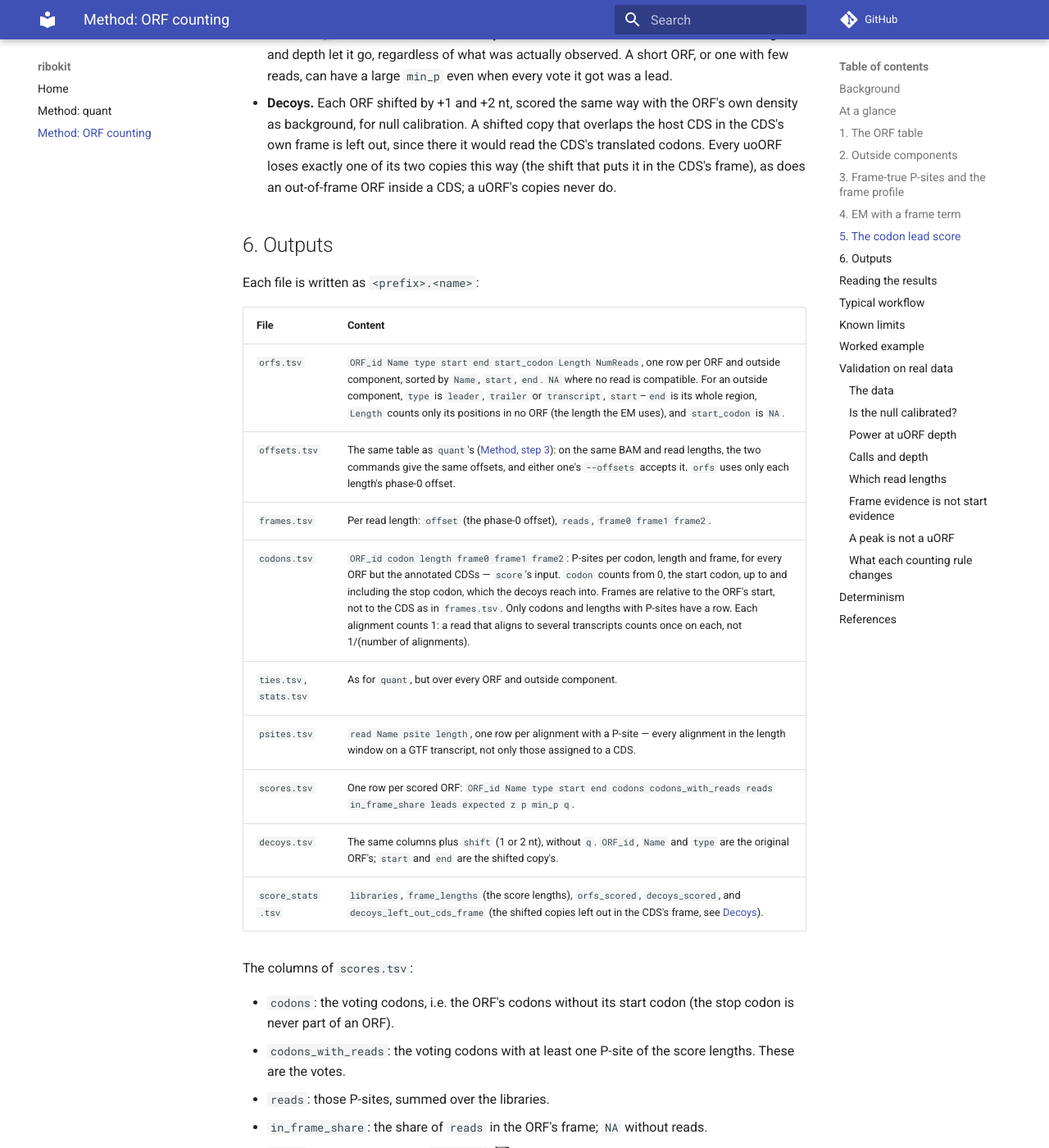
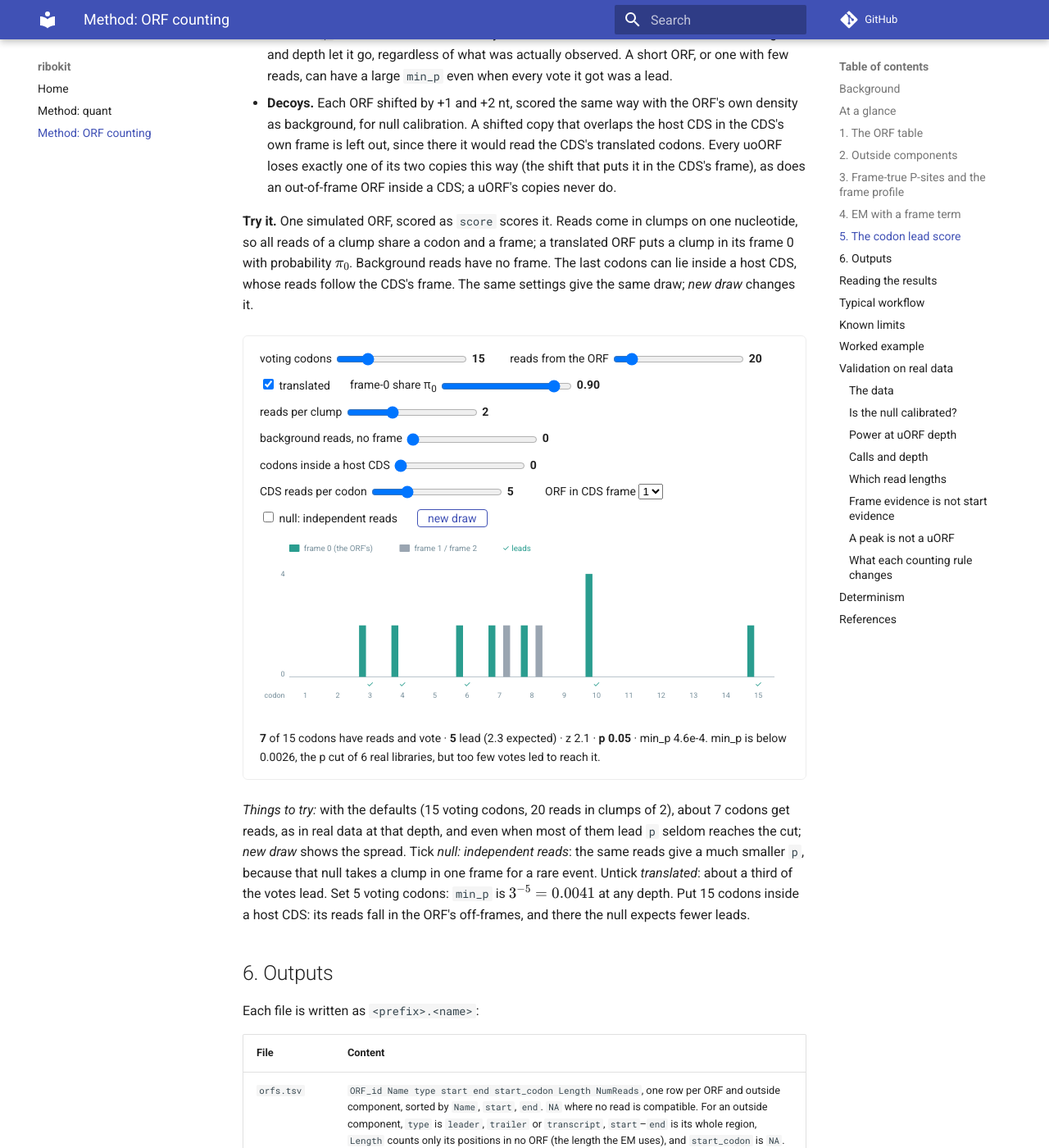
Before and after one commit to katarinagresova/ribokit, an MkDocs documentation site: the page built from docs/orfs.md, in a window 1280 px wide and 1400 px high, scrolled down 10058 px. Shown: the whole window at 82% size. Built offline with MkDocs 1.6.1 and Material for MkDocs 9.7.7, drawn with Linux system fonts in a browser that asks for light colours; comment, search, counter and statistics services are not loaded.

Commit message:
docs: add a score explorer to the codon lead score

```diff
--- /dev/null
+++ b/docs/javascripts/score-explorer.js
@@ -0,0 +1,213 @@
+// Score explorer: ribokit's codon lead score (ribokit.score) on one simulated ORF.
+(function () {
+  "use strict";
+  const NS = "http://www.w3.org/2000/svg";
+  const C = { f0: "#2a9d8f", off: "#9aa5b1", cds: "#4c78a8", text: "#263238", muted: "#78909c", axis: "#b0bec5" };
+  const CUT = 0.0026;   // the p cut of q < 0.05 in orfs.md's 6 real libraries
+
+  // ln k!, for the binomial.
+  const LF = [0];
+  function lnf(k) {
+    while (LF.length <= k) LF.push(LF[LF.length - 1] + Math.log(LF.length));
+    return LF[k];
+  }
+  function binom(k, n, p) {
+    if (k < 0 || k > n) return 0;
+    if (p <= 0) return k === 0 ? 1 : 0;
+    if (p >= 1) return k === n ? 1 : 0;
+    return Math.exp(lnf(n) - lnf(k) - lnf(n - k) + k * Math.log(p) + (n - k) * Math.log(1 - p));
+  }
+  // As score.lead_probability: P(c0 > max(c1, c2)) for n reads, multinomial over the frames with probabilities q.
+  function leadProbability(n, q) {
+    const r = q[1] + q[2] > 0 ? q[1] / (q[1] + q[2]) : 0;
+    let s = 0;
+    for (let k0 = 1; k0 <= n; k0++) {
+      const m = n - k0, lo = Math.max(m - k0 + 1, 0), hi = Math.min(m, k0 - 1);
+      let ahead = 0;
+      for (let c1 = lo; c1 <= hi; c1++) ahead += binom(c1, m, r);
+      s += binom(k0, n, q[0]) * ahead;
+    }
+    return s;
+  }
+  // As score.upper_tail: P(X >= k), X the sum of independent Bernoulli(p).
+  function upperTail(p, k) {
+    let dist = [1];
+    for (const x of p) {
+      const next = new Array(dist.length + 1).fill(0);
+      dist.forEach((d, i) => { next[i] += d * (1 - x); next[i + 1] += d * x; });
+      dist = next;
+    }
+    return Math.min(dist.slice(k).reduce((a, b) => a + b, 0), 1);
+  }
+
+  // Seeded PRNG (mulberry32): the same seed gives the same draw.
+  function prng(seed) {
+    return function () {
+      seed = (seed + 0x6d2b79f5) | 0;
+      let t = Math.imul(seed ^ (seed >>> 15), 1 | seed);
+      t = (t + Math.imul(t ^ (t >>> 7), 61 | t)) ^ t;
+      return ((t ^ (t >>> 14)) >>> 0) / 4294967296;
+    };
+  }
+
+  const piOf = (p) => [p.pi0, (1 - p.pi0) / 2, (1 - p.pi0) / 2];
+  // ORF frame f is CDS frame (f + h) mod 3 for an ORF in frame h of its CDS.
+  const inCds = (p, j) => p.overlap > 0 && j >= p.codons - p.overlap;
+
+  // Reads per voting codon and ORF frame. Reads come in clumps of `clump` reads on one nucleotide: one codon, one frame.
+  function simulate(p, rand) {
+    const counts = Array.from({ length: p.codons }, () => [0, 0, 0]);
+    const pick = (q) => { const u = rand(); return u < q[0] ? 0 : u < q[0] + q[1] ? 1 : 2; };
+    function drop(total, first, span, q) {
+      for (let left = total; left > 0; left -= p.clump) counts[first + Math.floor(rand() * span)][pick(q)] += Math.min(p.clump, left);
+    }
+    const pi = piOf(p), even = [1 / 3, 1 / 3, 1 / 3];
+    drop(p.reads, 0, p.codons, p.translated ? pi : even);
+    drop(p.background, 0, p.codons, even);
+    if (p.overlap > 0)
+      drop(Math.round(p.cdsDensity * p.overlap), p.codons - p.overlap, p.overlap, [0, 1, 2].map((f) => pi[(f + p.cdsFrame) % 3]));
+    return counts;
+  }
+
+  // The null, as in score.py: each position weighted by the ORF's own density (no frame) plus, inside the host CDS,
+  // the CDS's density times 3 pi(that position's frame in the CDS). Densities in reads per nt.
+  function nullQ(p, j) {
+    const pi = piOf(p), dOrf = (p.reads + p.background) / (3 * p.codons), dCds = p.cdsDensity / 3;
+    const w = [0, 1, 2].map((f) => dOrf + (inCds(p, j) ? dCds * 3 * pi[(f + p.cdsFrame) % 3] : 0));
+    const s = w[0] + w[1] + w[2];
+    return s > 0 ? w.map((x) => x / s) : [1 / 3, 1 / 3, 1 / 3];
+  }
+
+  function score(counts, p, independent) {
+    const rows = [];
+    counts.forEach((c, j) => {
+      const n = c[0] + c[1] + c[2];
+      if (!n) return;
+      const q = nullQ(p, j), multi = leadProbability(n, q);
+      rows.push({ j, n, lead: c[0] > Math.max(c[1], c[2]), p: independent ? multi : Math.max(q[0], multi) });
+    });
+    const ps = rows.map((r) => r.p), leads = rows.filter((r) => r.lead).length;
+    const expected = ps.reduce((a, b) => a + b, 0), v = ps.reduce((a, b) => a + b * (1 - b), 0);
+    return { rows, leads, expected, z: v > 0 ? (leads - expected) / Math.sqrt(v) : NaN,
+             p: upperTail(ps, leads), minP: ps.reduce((a, b) => a * b, 1) };
+  }
+
+  function el(tag, attrs, parent) {
+    const e = document.createElementNS(NS, tag);
+    for (const [k, v] of Object.entries(attrs || {})) e.setAttribute(k, v);
+    if (parent) parent.appendChild(e);
+    return e;
+  }
+  function label(parent, x, y, s, attrs) {
+    const t = el("text", Object.assign({ x, y, "font-size": 12, fill: C.text, "text-anchor": "middle" }, attrs), parent);
+    t.textContent = s;
+    return t;
+  }
+  const fmtP = (x) => (x >= 0.01 ? x.toFixed(2) : x.toExponential(1));
+
+  function init() {
+    const root = document.getElementById("score-explorer");
+    if (!root || root.dataset.ready) return;
+    root.dataset.ready = "1";
+    root.innerHTML = "";
+
+    const controls = document.createElement("div");
+    controls.className = "rk-controls";
+    const range = (k, text, min, max, step, value, unit) =>
+      `<label>${text} <input data-k="${k}" type="range" min="${min}" max="${max}" step="${step}" value="${value}"> ` +
+      `<output>${value}</output>${unit ? " " + unit : ""}</label>`;
+    controls.innerHTML =
+      range("codons", "voting codons", 3, 60, 1, 15) +
+      range("reads", "reads from the ORF", 0, 200, 1, 20) +
+      '<label><input data-k="translated" type="checkbox" checked> translated</label>' +
+      range("pi0", "frame-0 share π<sub>0</sub>", 0.34, 0.96, 0.02, 0.9) +
+      range("clump", "reads per clump", 1, 4, 1, 2) +
+      range("background", "background reads, no frame", 0, 100, 1, 0) +
+      range("overlap", "codons inside a host CDS", 0, 30, 1, 0) +
+      range("cdsDensity", "CDS reads per codon", 0, 20, 0.5, 5) +
+      '<label>ORF in CDS frame <select data-k="cdsFrame"><option value="1">1</option><option value="2">2</option></select></label>' +
+      '<label><input data-k="independent" type="checkbox"> null: independent reads</label>' +
+      '<span><button type="button" data-act="draw">new draw</button></span>';
+    root.appendChild(controls);
+    const q = (k) => controls.querySelector(`[data-k="${k}"]`);
+
+    const W = 720, H = 250;
+    const svg = el("svg", { viewBox: `0 0 ${W} ${H}`, role: "img",
+                            "aria-label": "Reads per codon and frame of a simulated ORF, and the codons that lead" }, root);
+    const readout = document.createElement("p");
+    readout.className = "rk-readout";
+    root.appendChild(readout);
+
+    let seed = 1;
+
+    function params() {
+      const p = {};
+      for (const k of ["codons", "reads", "pi0", "clump", "background", "overlap", "cdsDensity"]) {
+        p[k] = +q(k).value;
+        q(k).nextElementSibling.textContent = k === "pi0" ? p[k].toFixed(2) : String(p[k]);
+      }
+      p.overlap = Math.min(p.overlap, p.codons);
+      p.translated = q("translated").checked;
+      p.cdsFrame = +q("cdsFrame").value;
+      return p;
+    }
+
+    function draw() {
+      const p = params(), independent = q("independent").checked;
+      const counts = simulate(p, prng(seed));
+      const s = score(counts, p, independent);
+      root.rk = { params: p, counts, score: s };
+      while (svg.firstChild) svg.removeChild(svg.firstChild);
+
+      // Legend.
+      el("rect", { x: 40, y: 10, width: 14, height: 10, fill: C.f0, rx: 1 }, svg);
+      label(svg, 60, 19, "frame 0 (the ORF's)", { "text-anchor": "start", "font-size": 11, fill: C.muted });
+      el("rect", { x: 190, y: 10, width: 14, height: 10, fill: C.off, rx: 1 }, svg);
+      label(svg, 210, 19, "frame 1 / frame 2", { "text-anchor": "start", "font-size": 11, fill: C.muted });
+      label(svg, 330, 19, "✓ leads", { "text-anchor": "start", "font-size": 11, fill: C.f0 });
+
+      const x0 = 40, cw = 660 / p.codons, bw = Math.min(cw / 3.4, 10), base = 190, ph = 140;
+      const ymax = Math.max(4, ...counts.map((c) => Math.max(...c)));
+      if (p.overlap > 0) {
+        const xs = x0 + (p.codons - p.overlap) * cw;
+        el("rect", { x: xs, y: base - ph - 6, width: p.overlap * cw, height: ph + 6, fill: C.cds, opacity: 0.12 }, svg);
+        label(svg, xs + (p.overlap * cw) / 2, base - ph - 10, "inside the host CDS", { "font-size": 11, fill: C.muted });
+      }
+      el("line", { x1: x0, x2: x0 + p.codons * cw, y1: base, y2: base, stroke: C.axis }, svg);
+      counts.forEach((c, j) => {
+        const cx = x0 + j * cw + cw / 2;
+        c.forEach((n, f) => {
+          const h = (n / ymax) * ph;
+          el("rect", { x: cx + (f - 1.5) * bw, y: base - h, width: bw - 0.6, height: h, fill: f === 0 ? C.f0 : C.off }, svg);
+        });
+        if (c[0] > Math.max(c[1], c[2])) label(svg, cx, base + 14, "✓", { "font-size": 11, fill: C.f0 });
+        if ((j + 1) % 5 === 0 || p.codons <= 15) label(svg, cx, base + 28, String(j + 1), { "font-size": 10, fill: C.muted });
+      });
+      label(svg, x0 - 6, base + 28, "codon", { "font-size": 10, fill: C.muted, "text-anchor": "end" });
+      label(svg, x0 - 6, base - ph + 4, String(ymax), { "font-size": 10, fill: C.muted, "text-anchor": "end" });
+      label(svg, x0 - 6, base, "0", { "font-size": 10, fill: C.muted, "text-anchor": "end" });
+
+      let t = `<b>${s.rows.length}</b> of ${p.codons} codons have reads and vote · <b>${s.leads}</b> lead ` +
+              `(${s.expected.toFixed(1)} expected) · z ${isNaN(s.z) ? "–" : s.z.toFixed(1)} · ` +
+              `<b>p ${fmtP(s.p)}</b> · min_p ${fmtP(s.minP)}.`;
+      if (s.minP > CUT)
+        t += ` min_p is above ${CUT}, the p cut of 6 real libraries: with these codons with reads, the ORF could not` +
+             " pass even if every vote led.";
+      else if (s.p <= CUT) t += ` p is at or below ${CUT}, the p cut of 6 real libraries.`;
+      else t += ` min_p is below ${CUT}, the p cut of 6 real libraries, but too few votes led to reach it.`;
+      if (independent)
+        t += " The independent-reads null takes a codon's reads as separate draws, so a clump that leads looks like" +
+             " a rare event: compare p with the box unticked.";
+      readout.innerHTML = t;
+    }
+
+    controls.addEventListener("input", draw);
+    controls.addEventListener("click", (e) => {
+      if (e.target.dataset && e.target.dataset.act === "draw") { seed += 1; draw(); }
+    });
+    draw();
+  }
+
+  if (typeof document$ !== "undefined") document$.subscribe(init);
+  else document.addEventListener("DOMContentLoaded", init);
+})();
--- a/docs/orfs.md
+++ b/docs/orfs.md
@@ -358,6 +358,24 @@ with one `--orfs-prefix`. The runs must share one ORF table: if their
   would read the CDS's translated codons. Every uoORF loses exactly one of its
   two copies this way (the shift that puts it in the CDS's frame), as does an
   out-of-frame ORF inside a CDS; a uORF's copies never do.
+
+**Try it.** One simulated ORF, scored as `score` scores it. Reads come in
+clumps on one nucleotide, so all reads of a clump share a codon and a frame;
+a translated ORF puts a clump in its frame 0 with probability $\pi_0$.
+Background reads have no frame. The last codons can lie inside a host CDS,
+whose reads follow the CDS's frame. The same settings give the same draw;
+*new draw* changes it.
+
+<div class="rk-widget" id="score-explorer"><noscript>This interactive example needs JavaScript.</noscript></div>
+
+*Things to try:* with the defaults (15 voting codons, 20 reads in clumps of
+2), about 7 codons get reads, as in real data at that depth, and even when
+most of them lead `p` seldom reaches the cut; *new draw* shows the spread.
+Tick *null: independent reads*: the same reads give a much smaller `p`,
+because that null takes a clump in one frame for a rare event. Untick
+*translated*: about a third of the votes lead. Set 5 voting codons: `min_p`
+is $3^{-5} = 0.0041$ at any depth. Put 15 codons inside a host CDS: its reads
+fall in the ORF's off-frames, and there the null expects fewer leads.
 
 ## 6. Outputs
 
--- a/mkdocs.yml
+++ b/mkdocs.yml
@@ -31,3 +31,4 @@ extra_javascript:
   - https://cdn.jsdelivr.net/npm/mathjax@3/es5/tex-mml-chtml.js
   - javascripts/offset-explorer.js
   - javascripts/em-explorer.js
+  - javascripts/score-explorer.js
```
